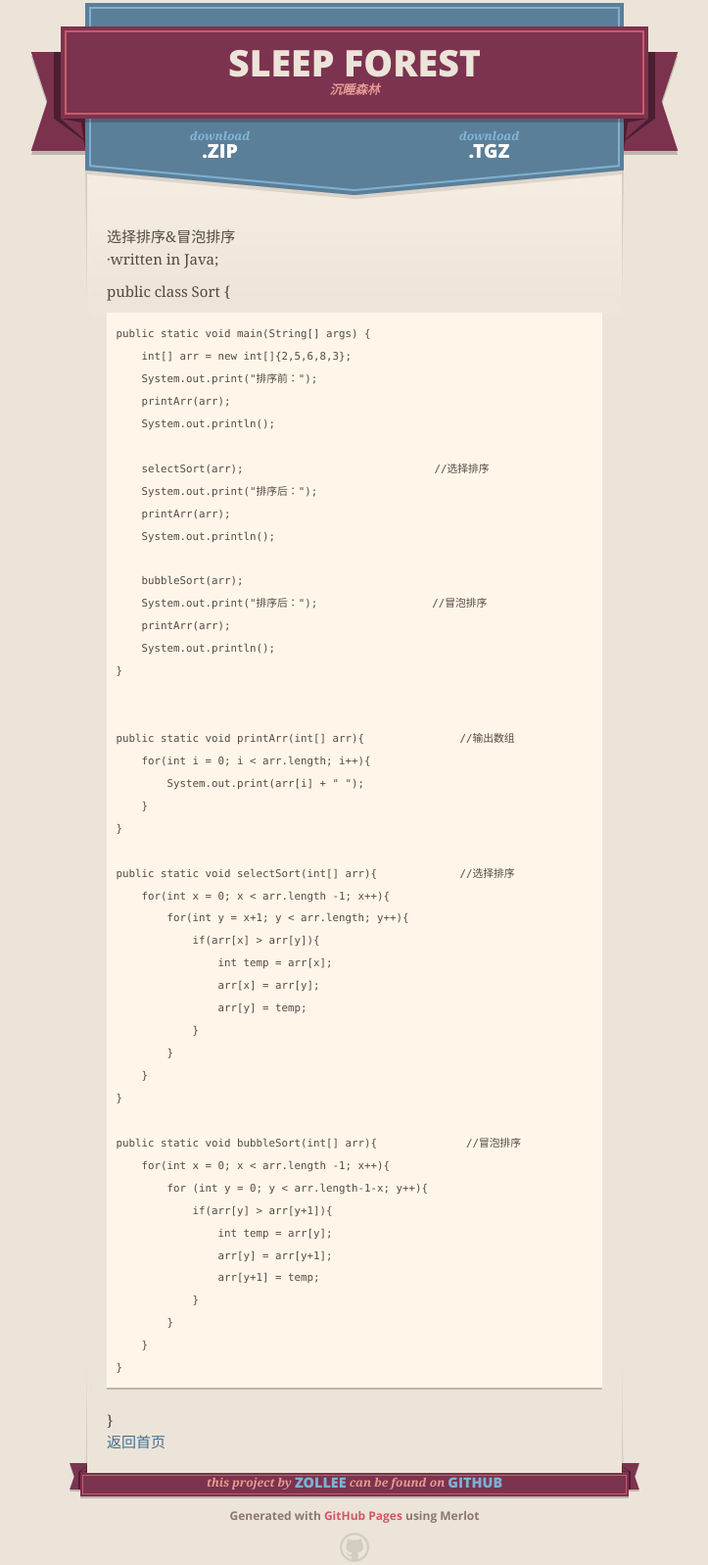
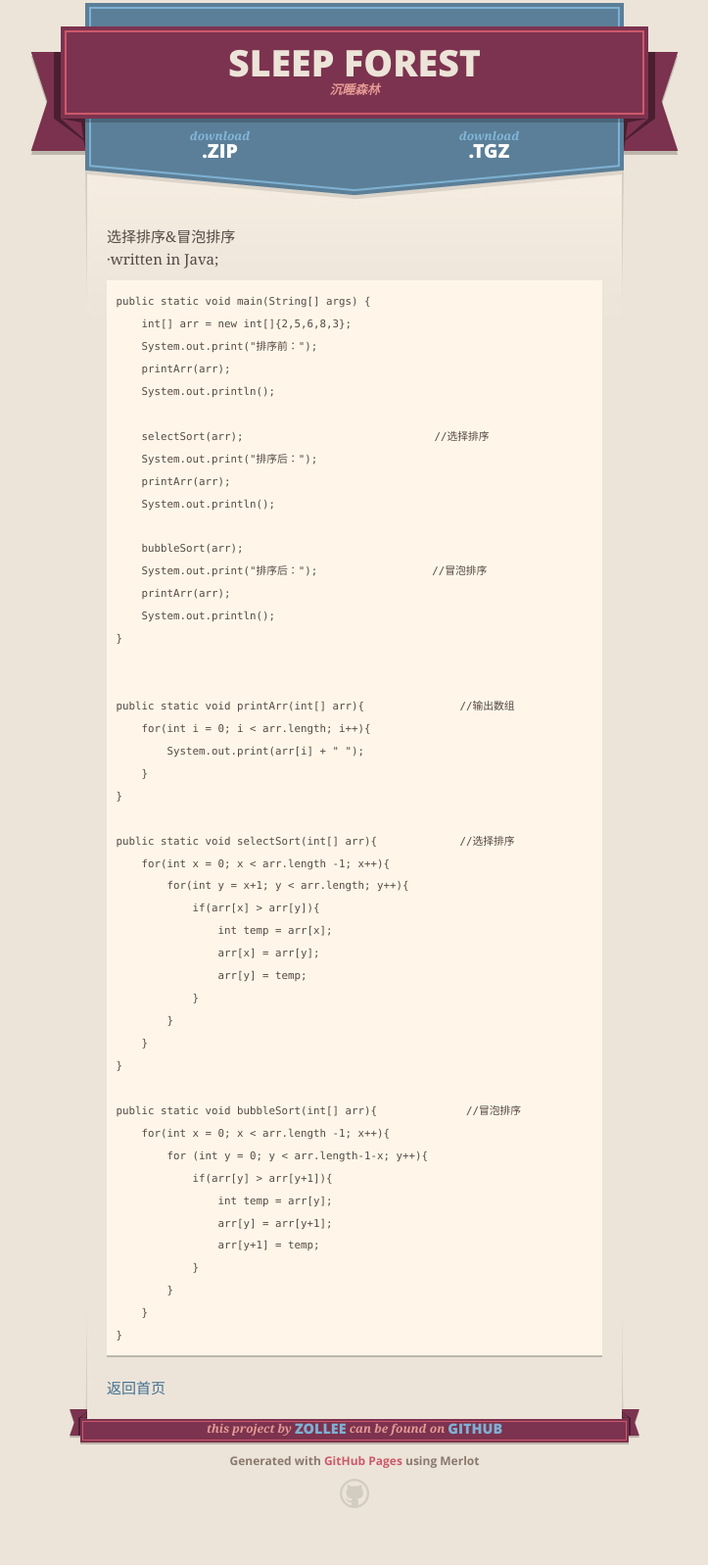
Before and after one commit to Zollee/Sort, a plain HTML site: page index.html in a window 1280 px wide. Shown: the part 11-1608 px from the top of the page at 98% size, without its empty margins (278-1001 px from the left). Drawn offline with nearby package versions, Linux system fonts and the light colour scheme.

```diff
--- a/index.html
+++ b/index.html
@@ -49,8 +49,6 @@
         <p>选择排序&amp;冒泡排序<br>
 ·written in Java;   </p>
 
-<p>public class Sort {</p>
-
 <pre><code>public static void main(String[] args) {
     int[] arr = new int[]{2,5,6,8,3};
     System.out.print("排序前：");
@@ -100,7 +98,7 @@ public static void bubbleSort(int[] arr){              //冒泡排序
 }
 </code></pre>
 
-<p>}<br><a href="http://zollee.github.io/Hi/">返回首页</a></p>
+<p><a href="http://zollee.github.io/Hi/">返回首页</a></p>
       </section>
 
       <footer>
```
Also changed, not shown: params.json (+1 -1 lines).
